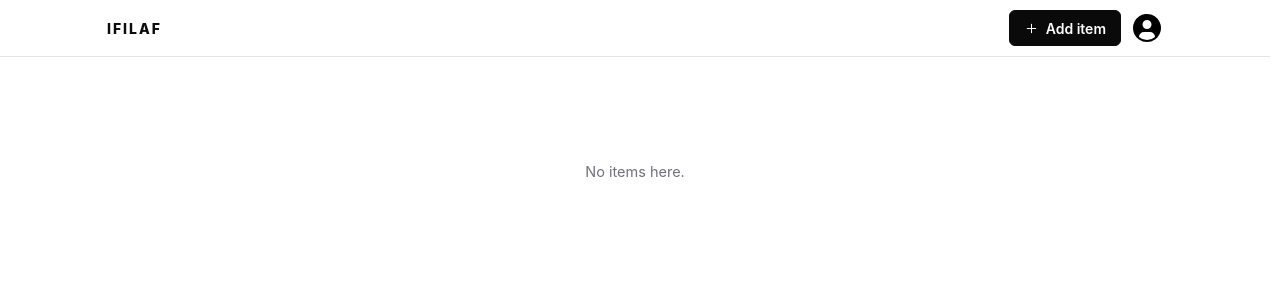
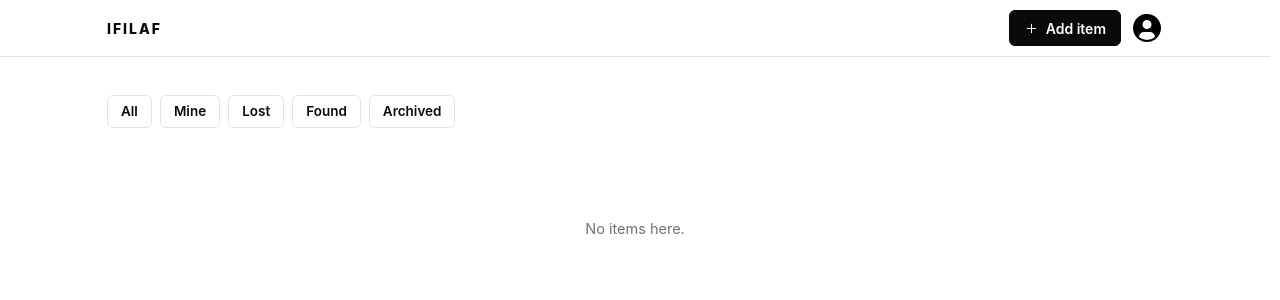
Before and after one commit to PyToby/ifilaf, a Flask app: page /?filter=all in a window 1280 px wide. Shown: the top 300 px of the page. Run offline with Flask 3, Linux system fonts and the light colour scheme; the visitor is signed in with stand-in values (Sample User, id 1); parts of the project's set-up code (start-up, migrations or seed data) failed here and were passed over.

Commit message:
FEATURE: Added filters

```diff
--- a/website/static/css/app.css
+++ b/website/static/css/app.css
@@ -272,7 +272,7 @@ select{
 .tab[aria-current="true"]{ color:var(--ink); font-weight:650; border-bottom-color:var(--ink) }
 .tab:active{ transform:scale(.97) }
 .filters__div{ width:1px; height:20px; background:var(--g200) }
-.chips{ display:flex; gap:8px }
+.chips{ display:flex; flex-wrap:wrap; gap:8px }
 .chip{
   display:inline-flex; align-items:center;
   height:33px; padding:0 13px; border-radius:var(--radius);
@@ -283,6 +283,7 @@ select{
 }
 .chip[aria-current="true"]{ background:var(--ink); border-color:var(--ink); color:#fff }
 .chip:active{ transform:scale(.97) }
+.chip:focus-visible{ outline:2px solid var(--ink); outline-offset:2px }
 @media (hover:hover) and (pointer:fine){ .chip:hover{ border-color:var(--ink) } }
 
 .search{ position:relative; display:flex; align-items:center; gap:6px; flex:1 1 100%; order:3; margin:0 }
--- a/website/templates/home.html
+++ b/website/templates/home.html
@@ -4,17 +4,25 @@
     Expected context:
       items     list of item dicts, already filtered + sorted newest-first
                 { id, type, name, category, location, date, photo }
-      filters   { mine: bool, type: 'lost'|'found'|None, q: str }
       current_user  { name, email } or None
 
-    Filters are plain links + a GET form — the server does the work,
-    no JS. Endpoints: home, item_detail.
+    The pill row is presentation only for now: the ?filter= values it
+    links to are not read by the home view yet, so clicking one just
+    reloads the same list.
     ============================================================ -#}
 {% extends "base.html" %}
 {% from "components/item_card.html" import item_card %}
 
 {% block content %}
 <h1 class="sr-only">Lost and found items</h1>
+
+<nav class="filters" aria-label="Filter items">
+  <div class="chips">
+    {% for filter in filters %}
+      <a class="chip" href="{{ url_for('view.home') }}?filter={{ filter.lower() }}">{{ filter }}</a>
+    {% endfor %}
+  </div>
+</nav>
 
 {% if items %}
 <div class="grid grid--stagger">
@@ -26,3 +34,7 @@
 <p class="empty">No items here.</p>
 {% endif %}
 {% endblock %}
+
+<script>
+
+</script>
--- a/website/views.py
+++ b/website/views.py
@@ -8,6 +8,8 @@ import uuid
 view = Blueprint('view', __name__)
 
 CATEGORIES = ['Electronics', 'Clothing', 'Other']
+FILTERS=['All', 'Mine', 'Lost', 'Found', 'Archived']
+
 
 
 class Item_Data:
@@ -81,13 +83,21 @@ def home():
     """
     The function returning the homepage for everyone and deciding whether to display a logged in version or not.
     """
+    filter_type = request.args.get('filter')
+    if filter_type is None or filter_type == 'all':
+        items = Items.query.all()
+    elif filter_type in ['lost', 'found']:
+        items = Items.query.filter_by(type=filter_type).all()
+    elif filter_type == 'archived':
+        items = Items.query.filter_by(state='archived').all()
+    elif filter_type == 'mine':
+        items = Items.query.filter_by(user_email=current_user.email).all()
 
-    items = Items.query.all()
 
     if current_user.is_authenticated:
         print(f'Current user: {current_user.is_authenticated}')
-        return render_template('home.html', current_user=current_user, name=current_user.name, items=items)
-    return render_template('home.html', current_user=False, items=items)
+        return render_template('home.html', current_user=current_user, name=current_user.name, items=items, filters=FILTERS)
+    return render_template('home.html', current_user=False, items=items, filters=FILTERS)
 
 ALLOWED_EXTENSIONS = ['png', 'jpg', 'webp', 'jpeg']
 def allowed_extensions(file: str) -> bool:
```
